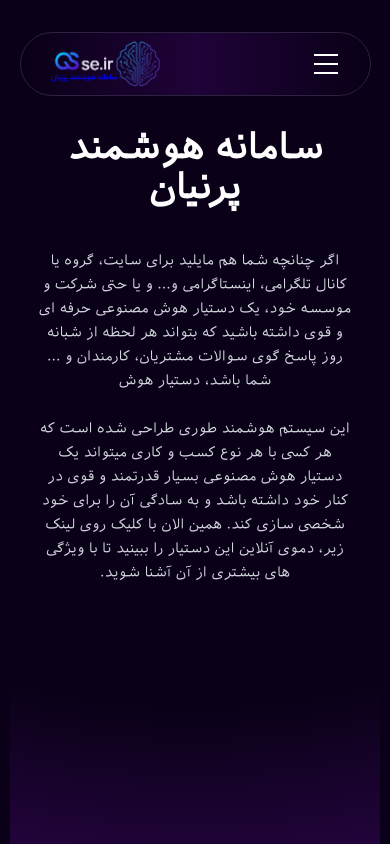
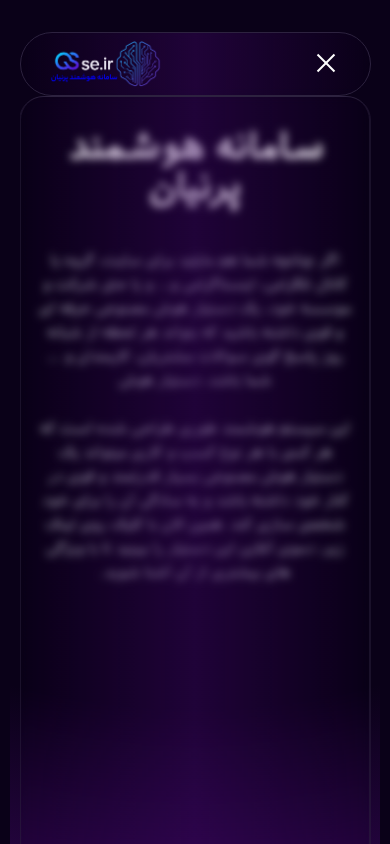
Before and after one commit to parsa-farshah/Qsse, a plain HTML site: page index.html in a window 390 px wide. Both pictures are taken after a click on the element 272 px from the left and 64 px from the top of the page. Shown: the top 844 px of the page. Drawn offline with Linux system fonts and the light colour scheme; some packages are replaced by stand-ins of ours; a script that the page names is missing.

Commit message:
menu humburger submenu

```diff
--- a/index.html
+++ b/index.html
@@ -3,7 +3,7 @@
   <head>
     <meta charset="UTF-8" />
     <meta name="viewport" content="width=device-width, initial-scale=1.0" />
-    <title>ostad</title>
+    <title>Qsse</title>
     <link rel="stylesheet" href="style/output.css" />
   </head>
   <body>
@@ -37,17 +37,25 @@
           </ul>
         </div>
         <!--------------------------------------- menu bar ---------------->
-        <div class="w-1/2 h-full lg:hidden">
+        <div class="w-1/2 h-full lg:hidden" id="menuBar">
           <div
-            class="w-12 h-full flex flex-col items-center justify-around py-3 cursor-pointer"
+            class="relative w-12 h-12 flex flex-col items-center justify-center cursor-pointer group"
             id="menuIcon"
           >
-            <div class="w-6 h-0.5 bg-white"></div>
-            <div class="w-6 h-0.5 bg-white"></div>
-            <div class="w-6 h-0.5 bg-white"></div>
+            <span
+              id="firstLine"
+              class="absolute w-6 h-0.5 bg-white transition-all duration-300 ease-in-out translate-y-[-8px]"
+            ></span>
+            <span
+              id="middleLine"
+              class="absolute w-6 h-0.5 bg-white transition-all duration-300 ease-in-out"
+            ></span>
+            <span
+              id="lastLine"
+              class="absolute w-6 h-0.5 bg-white transition-all duration-300 ease-in-out translate-y-[8px]"
+            ></span>
           </div>
         </div>
-
         <!---------------------- links ------------------------------------------->
         <ul
           class="lg:w-8/12 hidden lg:flex lg:justify-center *:text-white **:flex **:justify-between **:items-center"
@@ -99,7 +107,12 @@
         </div>
       </nav>
     </header>
-
+    <!--------------------------------------- menu bar sub menu ------------------->
+    <section
+      class="w-[90%] h-[100vh] right-1/2 top-24 translate-x-1/2 mx-auto border border-[#2d223f] bg-gradient-to-r from-[#0e012200] via-[#4708715d] to-[#0e012200] backdrop-blur-xs rounded-3xl hidden absolute z-50 fixed"
+      id="subMenu"
+    ></section>
+    <!------------------------------------------ main ----------------------------->
     <main class="w-full 2xl:container mx-auto">
       <!------------------------------------ سامانه هوشمند پرنیان ---------------->
       <section
@@ -312,7 +325,7 @@
           </div>
         </div>
       </section>
-      <!-- third section -->
+      <!------------------------------------- third section -------------------------->
       <section
         class="w-[95%] mx-auto h-[500px] sm:h-[600px] mt-20 rounded-4xl rounded-b-4xl bg-[#0e0122] relative overflow-hidden"
       >
@@ -343,7 +356,7 @@
           <img class="w-[80%] h-[1500px]" src="images/blue.svg" alt="" />
         </figure>
       </section>
-      <!-- card sections -->
+      <!--------------------------------------- card sections --------------------->
       <section class="w-full py-52 overflow-hidden px-5">
         <!------------------------------ cards -------------------------------->
         <div class="min-w-max translate-x-1/2 flex gap-9 slideCards">
@@ -506,6 +519,7 @@
         </div>
       </section>
     </main>
+    <!---------------------------------------- footer ------------------------------>
     <footer
       class="w-full mx-auto flex flex-wrap justify-between lg:px-16 xl:px-32 2xl:container"
     >
@@ -571,7 +585,7 @@
       <div class="w-[95%] h-[0.5px] bg-gray-600 mt-20 mb-10 mx-auto"></div>
       <!-------------------------- under line --------------------------------->
       <section
-        class="mt-4 w-full px-3 sm:pr-10 pr-5 lg:flex items-center justify-between"
+        class="mb-8 mt-3 w-full px-3 sm:pr-10 pr-5 lg:flex items-center justify-between"
       >
         <!-- links social -->
         <ul class="flex gap-3 w-full lg:w-2/12">
@@ -633,7 +647,7 @@
         </ul>
         <!-- text links -->
         <ul
-          class="mt-5 *:mb-3 **:underline **:decoration-1 **:text-[12px] **:text-gray-300 hover:text-white md:flex items-center justify-center gap-8 lg:w-6/12 lg:mt-0 lg:*:mb-0"
+          class="mt-5 *:mb-3 **:underline **:decoration-1 **:text-[12px] **:text-gray-300 hover:text-white md:flex items-center lg:justify-center gap-8 lg:w-4/12 lg:mt-0 lg:*:mb-0"
         >
           <li>
             <a class="hover:text-white duration-500" href="">لورم ایپسوم</a>
@@ -646,7 +660,7 @@
           </li>
           <li><a class="hover:text-white duration-500" href="">لورم</a></li>
         </ul>
-        <p class="text-[10px] my-4 lg:w-3/12 lg:my-0">
+        <p class="text-[13px] my-4 lg:w-4/12 lg:my-0">
           © 2024 KI Company GmbH. All rights reserved
         </p>
       </section>
@@ -656,4 +670,5 @@
     type="module"
     src="https://unpkg.com/@splinetool/viewer@1.10.41/build/spline-viewer.js"
   ></script>
+  <script src="js/main.js"></script>
 </html>
--- /dev/null
+++ b/js/main.js
@@ -0,0 +1,32 @@
+let menuBtn = document.getElementById("menuBar");
+let subMenu = document.getElementById("subMenu");
+let middleLine = document.getElementById("middleLine");
+let firstLine = document.getElementById("firstLine");
+let lastLine = document.getElementById("lastLine");
+
+let isOpen = false;
+
+menuBtn.addEventListener("click", () => {
+  subMenu.classList.toggle("flex");
+  subMenu.classList.toggle("hidden");
+
+  if (!isOpen) {
+    firstLine.classList.remove("translate-y-[-8px]");
+    firstLine.classList.add("rotate-45");
+
+    middleLine.classList.add("opacity-0");
+
+    lastLine.classList.remove("translate-y-[8px]");
+    lastLine.classList.add("-rotate-45");
+  } else {
+    firstLine.classList.add("translate-y-[-8px]");
+    firstLine.classList.remove("rotate-45");
+
+    middleLine.classList.remove("opacity-0");
+
+    lastLine.classList.add("translate-y-[8px]");
+    lastLine.classList.remove("-rotate-45");
+  }
+
+  isOpen = !isOpen;
+});
--- a/style/master.css
+++ b/style/master.css
@@ -1,18 +1,13 @@
 @import "tailwindcss";
-
-/* npx @tailwindcss/cli -i ./src/style/master.css -o ./src/style/output.css --watch */
-
-body {
-  background-color: #0a0118;
-  /* #ffffff1a  border color */
-  /* bg img linear-gradient(#0e012200 65%,#47087180),radial-gradient(circle at 50% 0,#0e012200 64%,#470871) */
-  color: white;
-  font-family: iranSans;
-}
 
 @font-face {
   font-family: iranSans;
   src: url(../fonts/Iranian\ Sans.ttf);
+}
+body {
+  background-color: #0a0118;
+  color: white;
+  font-family: iranSans;
 }
 
 @layer utilities {
@@ -22,6 +17,16 @@ body {
       animation-play-state: paused;
     }
   }
+  .slideCards {
+    animation: slideCards 10s linear infinite alternate;
+    &:hover {
+      animation-play-state: paused;
+    }
+  }
+}
+
+.showMenu{
+  display: flex;
 }
 
 @keyframes slideToRight {
@@ -29,16 +34,7 @@ body {
     transform: translateX(0%);
   }
   100% {
-    transform: translateX(-50%);
-  }
-}
-
-@layer utilities {
-  .slideCards {
-    animation: slideCards 10s linear infinite alternate;
-    &:hover {
-      animation-play-state: paused;
-    }
+    transform: translateX(-25%);
   }
 }
 
```
Also changed, not shown: style/output.css.
